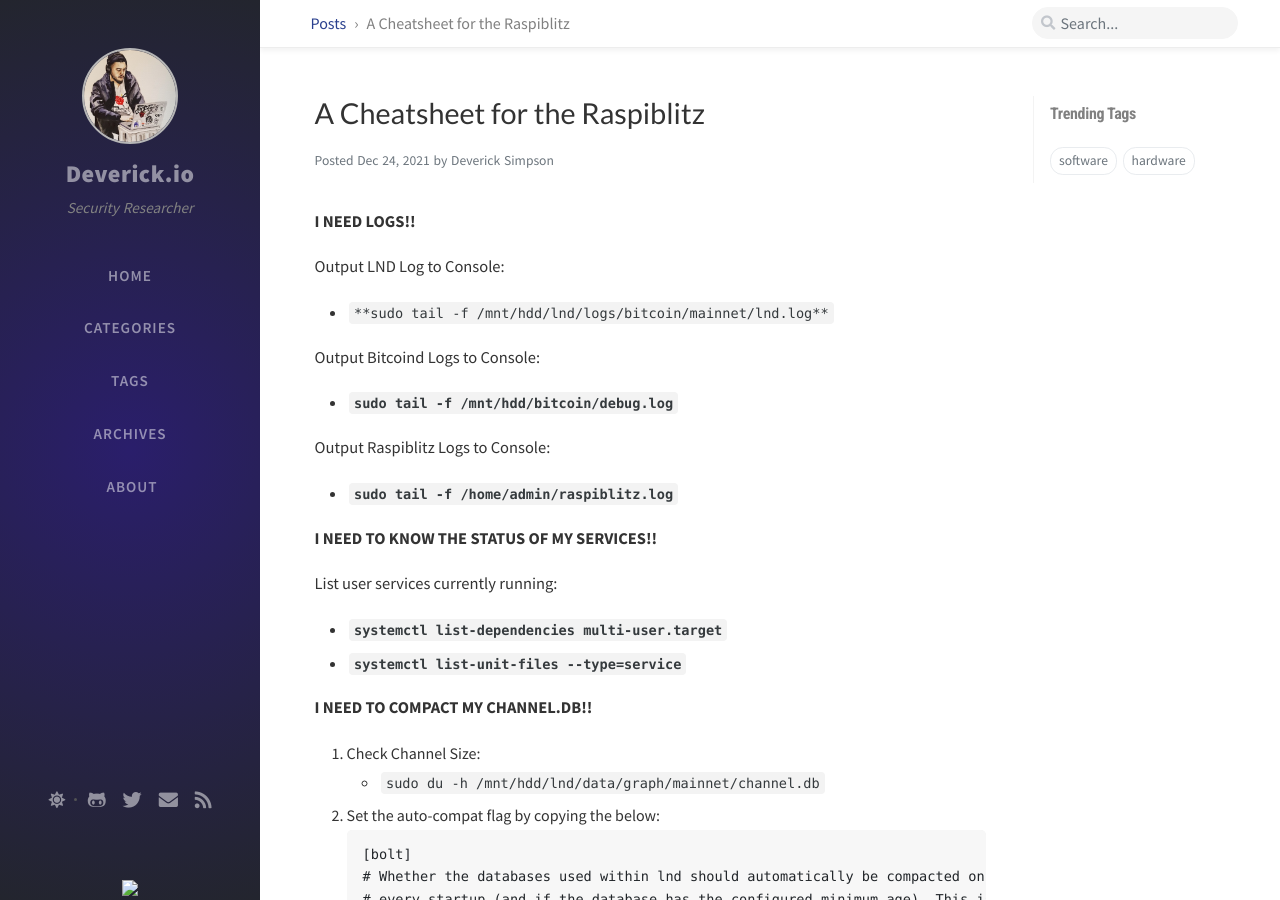
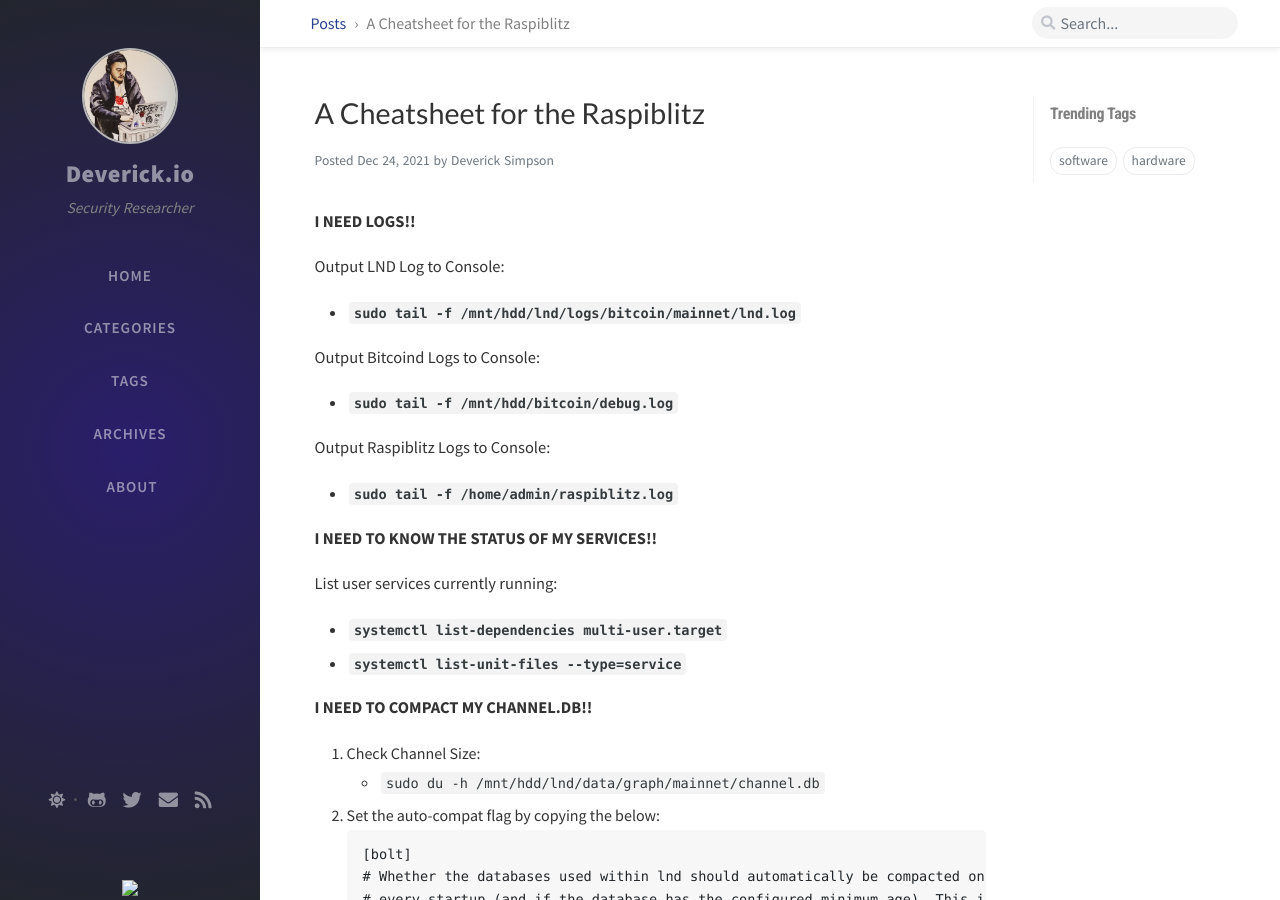
Before and after one commit to deverickapollo/Deverick.io, a Jekyll site: the page built from _posts/2021-12-24-raspiblitz-cheatsheet.markdown, in a window 1280 px wide and 900 px high. Built offline with Jekyll 4.4.1, drawn with Linux system fonts in a browser that asks for light colours; nearby versions of some CDN libraries; comment, search, counter and statistics services are not loaded.

````diff
--- a/_posts/2021-12-24-raspiblitz-cheatsheet.markdown
+++ b/_posts/2021-12-24-raspiblitz-cheatsheet.markdown
@@ -9,7 +9,7 @@ tag: software
 **I NEED LOGS!!**
 
 Output LND Log to Console:
-- ```**sudo tail -f /mnt/hdd/lnd/logs/bitcoin/mainnet/lnd.log**```
+- **```sudo tail -f /mnt/hdd/lnd/logs/bitcoin/mainnet/lnd.log```**
 
 Output Bitcoind Logs to Console:
 - **```sudo tail -f /mnt/hdd/bitcoin/debug.log```**
````
